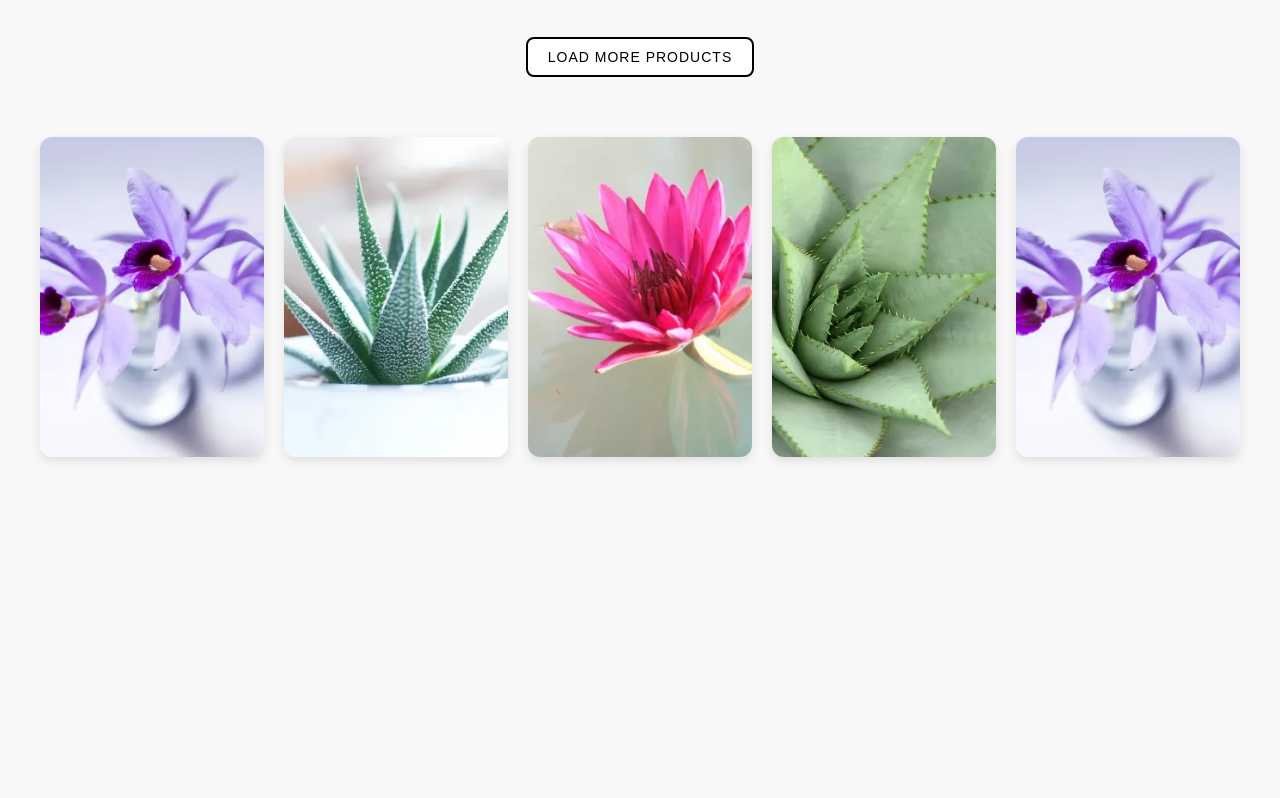
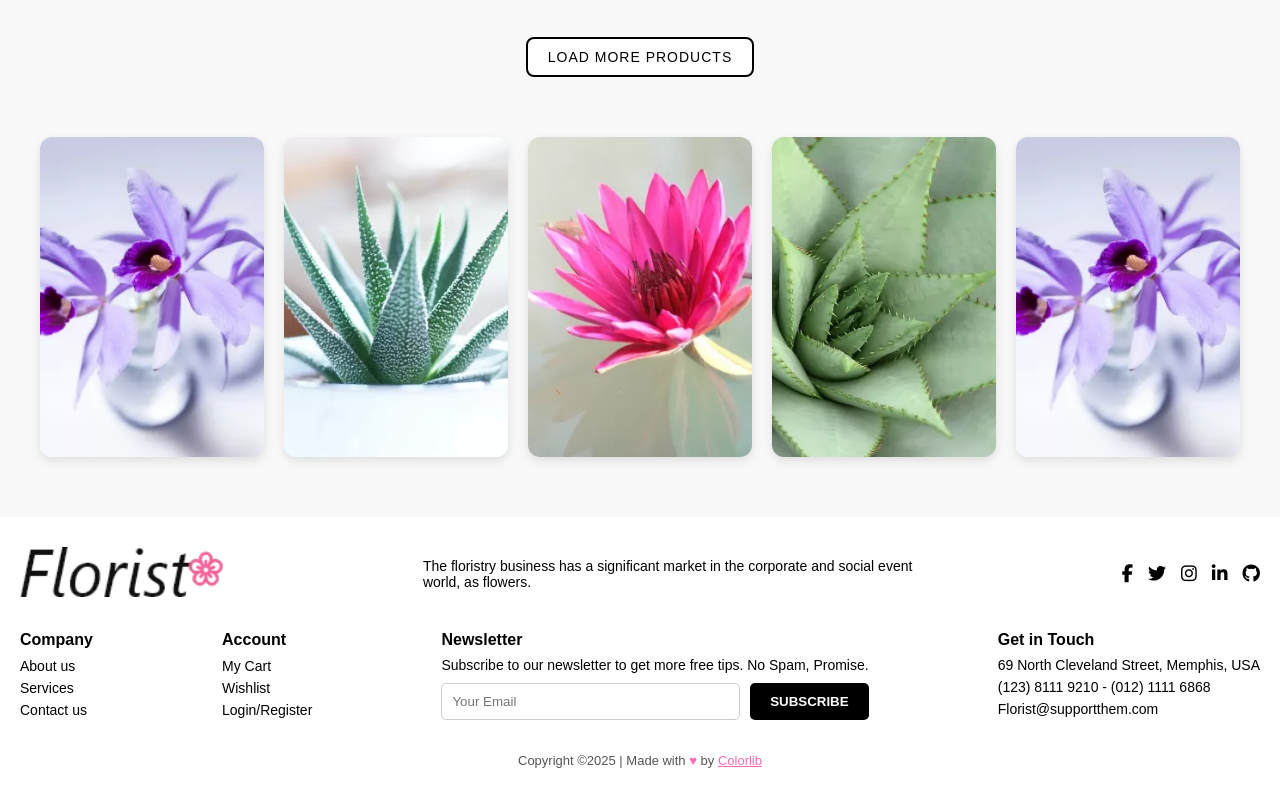
Before and after one commit to AreeshaNadeem973/florist-assignment-project-html-css, a plain HTML site: page shop.html in a window 1280 px wide. Shown: the part 1458-2256 px from the top of the page. Before the commit the page ends 1975 px from the top, so only its background shows below. Drawn offline with Linux system fonts and the light colour scheme.

Commit message:
Add Shop page

```diff
--- a/shop.html
+++ b/shop.html
@@ -3,28 +3,62 @@
   <head>
     <meta charset="UTF-8" />
     <meta name="viewport" content="width=device-width, initial-scale=1.0" />
-    <title>Plant Shop</title>
+    <title>Florist Website</title>
+
+    <!-- CSS Files -->
     <link rel="stylesheet" href="header.css" />
-    <link rel="stylesheet" href="shop.css" />
+    <link rel="stylesheet" href="shop.css">
+    <link rel="stylesheet" href="footer.css" />
+
+    <!-- Header icons  -->
     <link
       rel="stylesheet"
+      href="https://cdnjs.cloudflare.com/ajax/libs/font-awesome/6.7.2/css/all.min.css"
+    />
+
+    <!-- footer icons -->
+    <link
       href="https://cdnjs.cloudflare.com/ajax/libs/font-awesome/6.5.0/css/all.min.css"
+      rel="stylesheet"
     />
+
+    <!-- Fonts -->
+    <!-- <link rel="preconnect" href="https://fonts.googleapis.com" />
+    <link rel="preconnect" href="https://fonts.gstatic.com" crossorigin />
+    <link
+      href="https://fonts.googleapis.com/css2?family=Dancing+Script:wght@500&family=Montserrat:wght@400;500&display=swap"
+      rel="stylesheet" -->
+
+
+    <!-- footer icons -->
+    <link
+      href="https://cdnjs.cloudflare.com/ajax/libs/font-awesome/6.5.0/css/all.min.css"
+      rel="stylesheet"
+    />
+
   </head>
   <body>
+
     <!-- Header -->
     <header class="navbar">
       <div class="logo">Florist<span class="flower">✿</span></div>
+
+      <!-- Burger Menu (Mobile toggle) -->
       <input type="checkbox" id="toggle-menu" />
       <label for="toggle-menu" class="burger">
         <i class="fa-solid fa-bars"></i>
       </label>
+
+      <!-- Navigation Menu -->
       <nav class="menu">
         <a href="index.html" class="active">HOME</a>
         <a href="about.html">ABOUT</a>
         <a href="shop.html">SHOP</a>
+        <a href="blog.html">BLOG</a>
         <a href="contact.html">CONTACT</a>
       </nav>
+
+      <!-- Icons Section: -->
       <div class="icons">
         <div><i class="fa-solid fa-magnifying-glass"></i></div>
         <div class="wishlist">
@@ -308,5 +342,73 @@
         </div>
       </div>
     </section>
+
+        <!-- Footer Section -->
+
+    <footer>
+      <div class="footer-top">
+        <div class="footer-logo">
+          <img src="assets/images/footer-logo.png" alt="Logo" />
+        </div>
+
+        <div class="footer-desc">
+          The floristry business has a significant market in the corporate and
+          social event world, as flowers.
+        </div>
+
+        <div class="footer-icons">
+          <a href="#"><i class="fab fa-facebook-f"></i></a>
+          <a href="#"><i class="fab fa-twitter"></i></a>
+          <a href="#"><i class="fab fa-instagram"></i></a>
+          <a href="#"><i class="fab fa-linkedin-in"></i></a>
+          <a href="#"><i class="fab fa-github"></i></a>
+        </div>
+      </div>
+
+      <!-- Footer Middle Section -->
+      <div class="footer-sections">
+        <div class="footer-section">
+          <h3>Company</h3>
+          <ul>
+            <li><a href="#">About us</a></li>
+            <li><a href="#">Services</a></li>
+            <li><a href="#">Contact us</a></li>
+          </ul>
+        </div>
+
+        <div class="footer-section">
+          <h3>Account</h3>
+          <ul>
+            <li><a href="#">My Cart</a></li>
+            <li><a href="#">Wishlist</a></li>
+            <li><a href="#">Login/Register</a></li>
+          </ul>
+        </div>
+
+        <div class="footer-section newsletter">
+          <h3>Newsletter</h3>
+          <p>
+            Subscribe to our newsletter to get more free tips. No Spam, Promise.
+          </p>
+          <form>
+            <input type="email" placeholder="Your Email" />
+            <button type="submit">SUBSCRIBE</button>
+          </form>
+        </div>
+
+        <div class="footer-section footer-contact">
+          <h3>Get in Touch</h3>
+          <p>69 North Cleveland Street, Memphis, USA</p>
+          <p>(123) 8111 9210 - (012) 1111 6868</p>
+          <p>Florist@supportthem.com</p>
+        </div>
+      </div>
+
+      <!-- Footer Bottom -->
+      <div class="footer-bottom">
+        Copyright ©2025 | Made with <span class="footer-heart">♥</span> by
+        <a href="https://colorlib.com/" class="footer-colorlib">Colorlib</a>
+      </div>
+    </footer>
   </body>
 </html>
```
